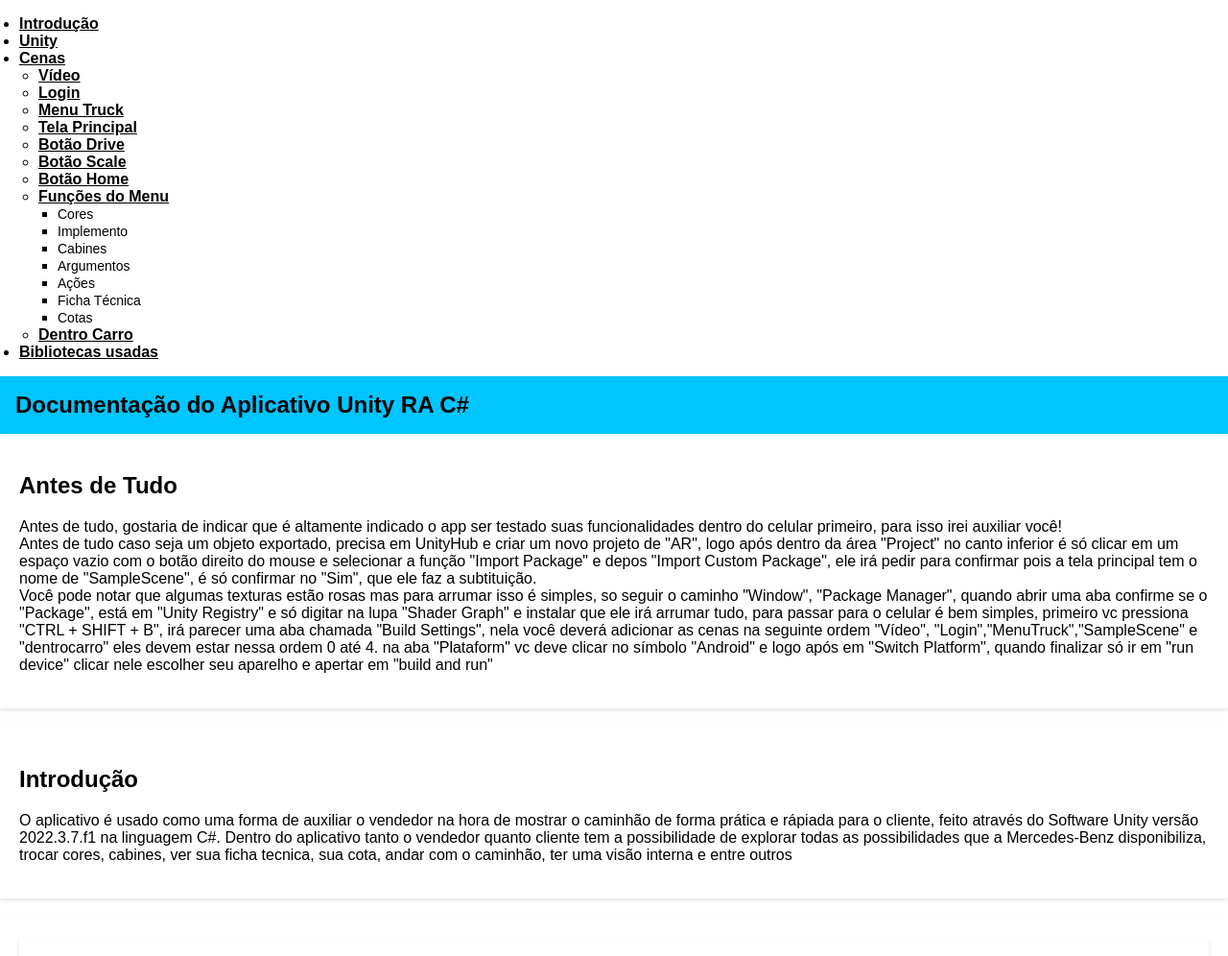
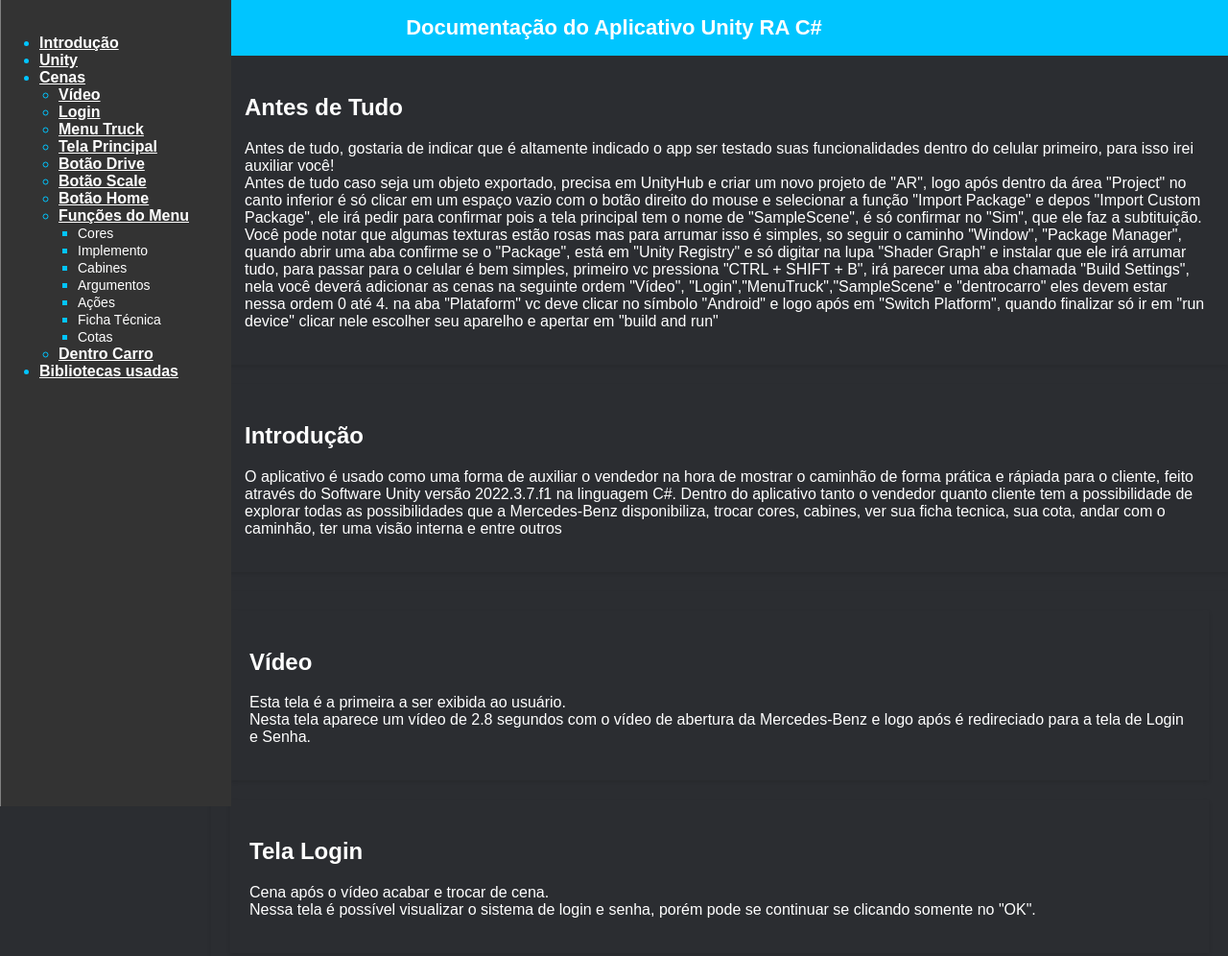
Before and after one commit to AgenciaDADS-MB/documentacao, a plain HTML site: page index.html in a window 1280 px wide. Shown: the top 996 px of the page at 96% size. Drawn offline with Linux system fonts and the light colour scheme.

Commit message:
style.css

```diff
--- a/style.css
+++ b/style.css
@@ -1,11 +1,10 @@
-/* FILEPATH: /C:/Users/guiga/OneDrive/Área de Trabalho/Docs/styles.css */
 
 /* Estilos para a documentação */
 
 /* Estilo do corpo da página */
 body {
     font-family: Arial, sans-serif;
-    background-color: #ffffff;
+    background-color: #2B2D31FF;
     margin: 0;
     padding: 0;
     display: grid;
@@ -14,20 +13,105 @@ body {
 
   /* Estilo do cabeçalho */
   header {
-    background-color: #00C5FF;
+    background-color: #00c5ff;
     color: #000;
     padding: 16px;
+    text-align: center  ;
   }
 
   /* Estilo do título da página */
   h1 {
-    font-size: 24px;
+    font-size: 22px;
     margin: 0;
+    color: #fff;
+  }
+
+  h2 {
+    color: #fff;
+  }
+
+  h3{
+    color: #fff;
+  }
+
+  p{
+    color: #fff;
+  }
+
+  a{
+    color: #fff;
+    text-decoration: underline 1px #fff;
+  }
+
+  a:hover{
+    color: #00C5FF;
+  }
+  a.title{
+    color: #fff;
+  }
+  a.subtitle{
+    color: #fff;
+  }
+
+  li{
+    color: #00C5FF;
+    position: relative;
+  }
+  .navbar {
+    position: fixed;
+    left: 0;
+    top: 0;
+    height: 100%;
+    width: 200px;
+    background-color: #333;
+    display: flex;
+    flex-direction: column;
+    padding: 20px;
+    border-left: 1px solid #808080;
+  }
+  .introducao{
+    padding-left: 35px;
+  }
+  .cointainertop
+  {
+    padding-left: 35px;
+  }
+  main
+  {margin-left: 200px;
+    padding-left: 20px;
+
+  }
+  .pageNav {
+    color: #fff;
+    font-size: 24;
+    text-decoration: underline #00c5ff 2px;
+    text-align: center;
+  }
+
+  .titleNav {
+    color: #fff;
+    font-size: 18;
+    text-decoration: none;
+    text-align: left;
+  }
+
+  .subtitleNav {
+    color: #fff;
+    font-size: 12;
+    text-decoration: none;
+    text-align: left;
+  }
+
+  .pageNav:hover,
+  .titleNav:hover,
+  .subtitleNav:hover {
+    color: #00c5ff;
+    position: relative;
   }
 
   .subtitle {
     text-decoration: none;
-    color: #000;
+    color: #fff;
     transition: color 0.3s ease;
   }
 
@@ -57,7 +141,7 @@ body {
   section {
     margin-bottom: 20px;
     padding: 20px;
-    background-color: #ffffff;
+    background-color: #2B2D31FF;
     box-shadow: 0 2px 4px rgba(0, 0, 0, 0.1);
   }
 
@@ -71,13 +155,13 @@ body {
     font-weight: bold;
     text-decoration: underline;
     margin: 0;
-    color: #000000;
+    color: #fff;
   }
 
   .subtitle {
     font-size: 14px;
     margin: 0;
-    color: #000000;
+    color: #fff;
   }
 
   .container-top {
@@ -89,8 +173,14 @@ body {
     width: 60px;
     justify-self: end;
     justify-content: flex-end;
-      -webkit-mask:linear-gradient(#0000 calc(100vh + var(--offset)),#000 calc(100vh + var(--offset) + var(--fade)));
-      mask:linear-gradient(#0000 calc(100vh + var(--offset)),#000 calc(100vh + var(--offset) + var(--fade)));
+    -webkit-mask: linear-gradient(
+      #0000 calc(100vh + var(--offset)),
+      #000 calc(100vh + var(--offset) + var(--fade))
+    );
+    mask: linear-gradient(
+      #0000 calc(100vh + var(--offset)),
+      #000 calc(100vh + var(--offset) + var(--fade))
+    );
   }
 
     .container-body {
@@ -113,12 +203,12 @@ body {
       position:absolute;
       inset:30%;
       transform:translateY(20%) rotate(-45deg);
-      border-top:5px solid #fff;
-      border-right:5px solid #fff;
+      border-top:5px solid #000000;
+      border-right:5px solid #000000;
     }
 
   .bodyText {
-      color: #000000;
+      color: #fff ;
   }
 
   html,
```
Lines whose indentation alone changed are shown as unchanged.
